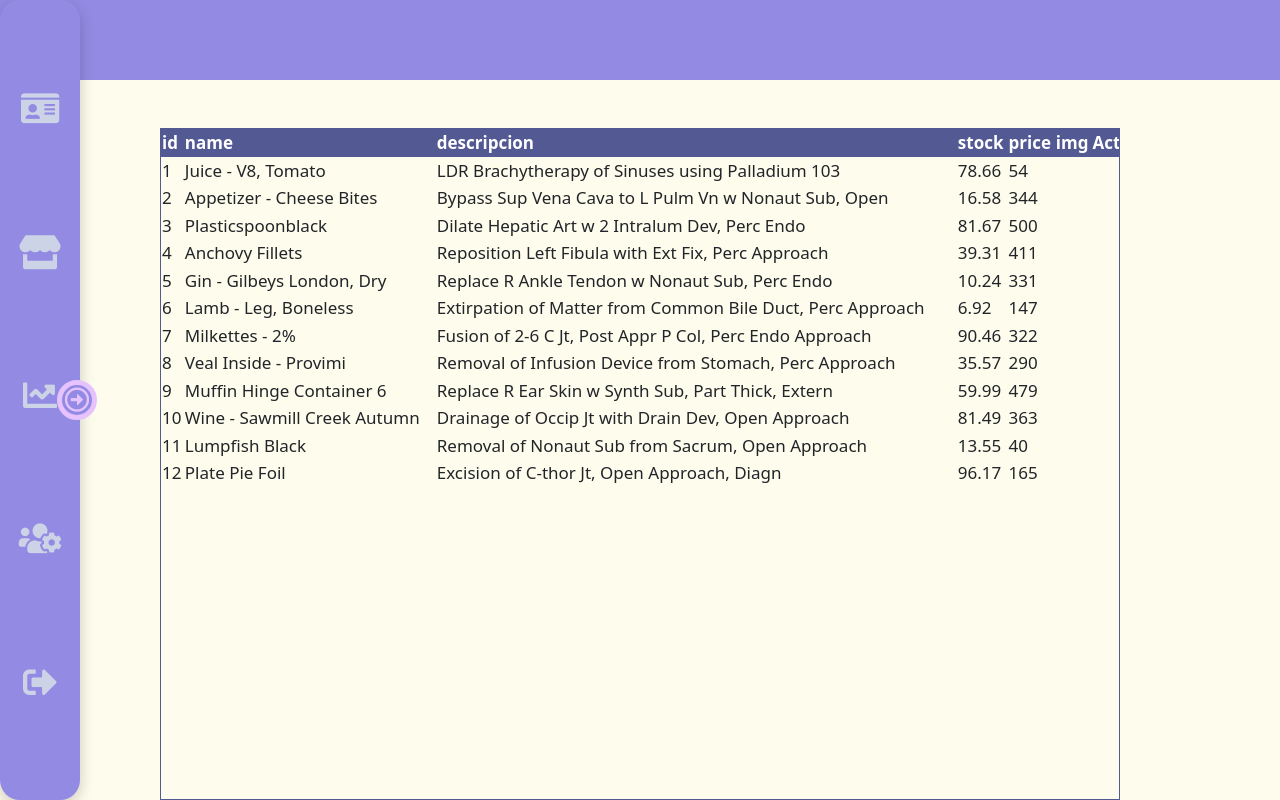
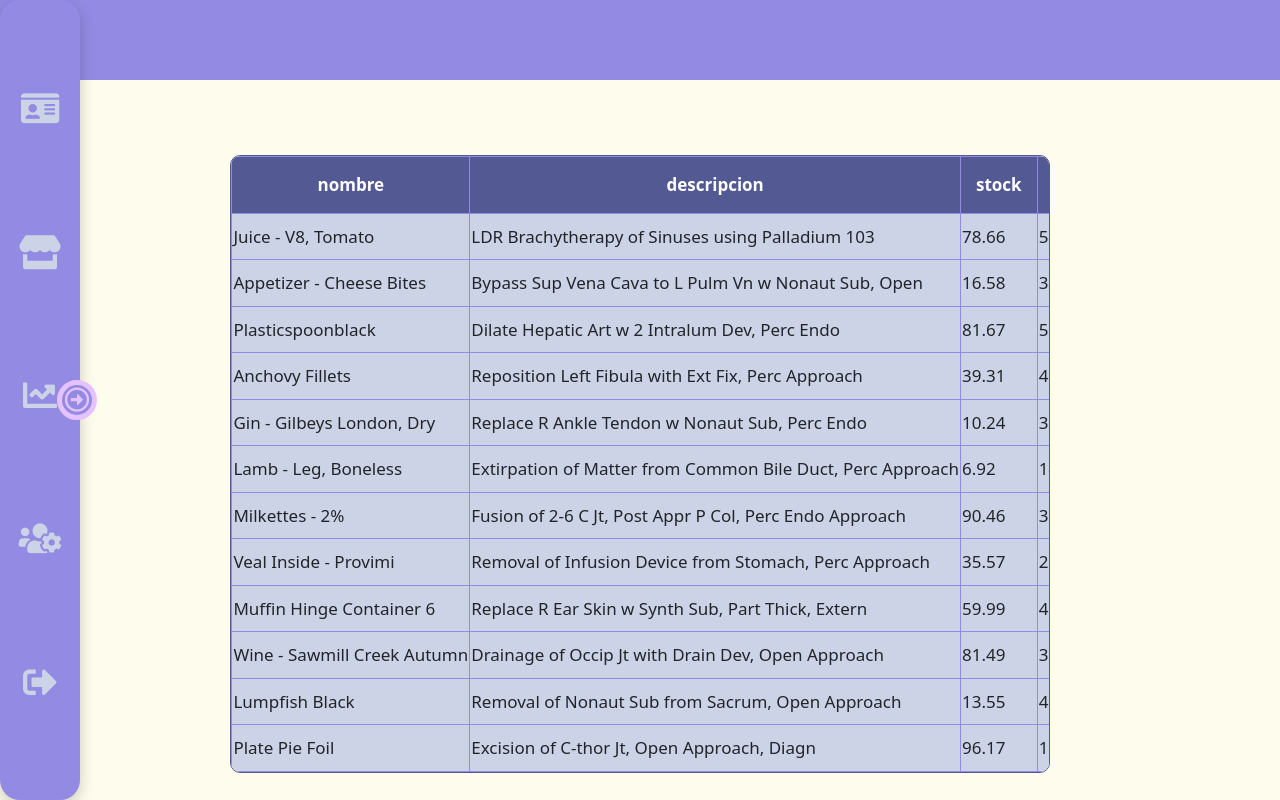
Before and after one commit to rarc41/novaticPoS, a React (Create React App) app in the folder front/: page / in a window 1280 px wide. Built offline with nearby package versions, Linux system fonts and the light colour scheme.

Commit message:
nuevos estilo  a la tabla productos

```diff
--- a/front/src/components/Productos.js
+++ b/front/src/components/Productos.js
@@ -100,13 +100,15 @@
       img: "http://dummyimage.com/118x100.png/cc0000/ffffff",
     },
   ];
+
+  const headers = ['nombre', 'descripcion', 'stock', 'precio']
   return (
     <div className="Module Module-container">
     <div className="table-responsive">
       <table className="table-product">
         <thead className="fixed">
           <tr>
-            {Object.keys(products[0]).map((field) => (
+            {headers.map((field) => (
               <th>{field}</th>
             ))}
             <th>Actions</th>
@@ -115,7 +117,7 @@
         <tbody>
           {products.map((product) => (
             <tr key={product.id}>
-              <td>{product.id}</td>
+              {/* <td>{product.id}</td> */}
               {/* <td>
                 <img src={product.img} alt={product.name} />
               </td> */}
@@ -123,6 +125,13 @@
               <td>{product.descripcion}</td>
               <td>{product.price}</td>
               <td>{product.stock}</td>
+              <td>
+                <span class='action_btn'>
+                  <a href='#'>Edit</a>
+                  <a href='#'>Remove</a>
+
+                </span>
+              </td>
             </tr>
           ))}
         </tbody>
--- a/front/src/index.css
+++ b/front/src/index.css
@@ -84,4 +84,5 @@
     padding-top: 10%;
     display: flex;
     justify-content: center;
+    align-items: center;
   }
--- a/front/src/styles/Products.css
+++ b/front/src/styles/Products.css
@@ -1,10 +1,66 @@
 .table-responsive{
-    max-width: 75%;
+    /* max-width: 75%; */
+    width: 64%;
     border: 1px solid var(--neutral-blue);
     overflow-y: scroll;
+    height:fit-content;
     /* padding: 15% */
+    overflow-y: hidden;
+    border-radius: 1rem;
 }
 
 .table-product {
     font-size: 1.7rem;
+    width: 100%;
+    white-space: nowrap;
 }
+
+.table-responsive table>thead{
+    background-color: var(--neutral-blue);
+    text-align: center;
+}
+
+.table-responsive table>thead th{
+    padding: 15px
+}
+
+.table-product th,
+.table-product td{
+border: 1px solid  var(--light-blue);
+}
+
+.table-product>tbody>tr>td{
+
+}
+
+.action_btn{
+    display: flex;
+    justify-content: center;
+    gap: 1rem
+}
+.action_btn>a{
+    text-decoration: none;
+    color: var(--light-blue);
+    border: 2.5px solid var(--neutral-blue);
+    background-color:white;
+    display: inline-block;
+    padding: 7px 20px;
+    font-weight: bold;
+    border-radius:4px;
+    transition: 0.3s ease-in-out;
+}
+
+.action_btn>a:nth-child(1){
+    border-color: var(--light-blue);
+}
+.action_btn>a:nth-child(2){
+    border-color: red;
+}
+
+.action_btn>a:hover{
+    box-shadow: 0 3px 8px black;
+}
+
+.table-product>tbody>tr{
+    background-color:var(--text-contrast-blue);
+}
```
